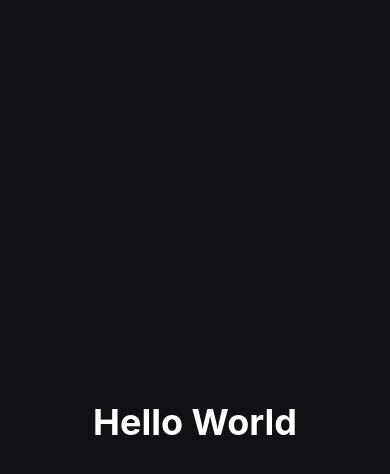
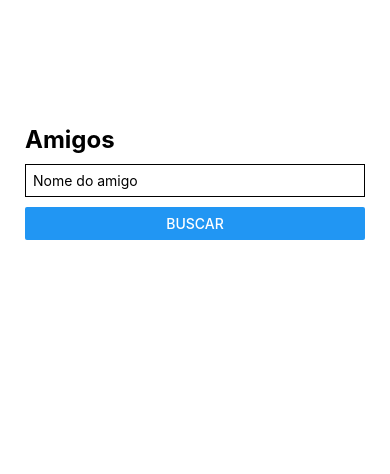
Before and after one commit to wfl-junior/rocketseat-ignite-react-native-performanceapp, a React Native app: screen / in a window 390 px wide. Shown: the top 474 px of the page. Built offline with nearby package versions, Linux system fonts and the light colour scheme.

Commit message:
Aplicação de Exemplo

```diff
--- a/package.json
+++ b/package.json
@@ -7,7 +7,8 @@
     "start": "expo start --dev-client",
     "android": "expo run:android",
     "ios": "expo run:ios",
-    "web": "expo start --web"
+    "web": "expo start --web",
+    "server": "json-server -d 750 -w -H 192.168.1.12 -p 3333 ./src/api/server.js"
   },
   "dependencies": {
     "expo": "~45.0.0",
@@ -22,6 +23,7 @@
     "@babel/core": "^7.12.9",
     "@types/react": "~17.0.21",
     "@types/react-native": "~0.67.6",
+    "json-server": "^0.17.0",
     "typescript": "~4.3.5"
   }
 }
--- a/src/App.tsx
+++ b/src/App.tsx
@@ -1,22 +1,15 @@
-import React from "react";
-import { StyleSheet, Text, View } from "react-native";
-
-const styles = StyleSheet.create({
-  container: {
-    flex: 1,
-    backgroundColor: "#121014",
-    alignItems: "center",
-    justifyContent: "center",
-  },
-  text: {
-    color: "white",
-    fontSize: 36,
-    fontWeight: "700",
-  },
-});
+import React, { Fragment } from "react";
+import { StatusBar } from "react-native";
+import { Home } from "./screens/Home";
 
 export const App: React.FC = () => (
-  <View style={styles.container}>
-    <Text style={styles.text}>Hello World</Text>
-  </View>
+  <Fragment>
+    <StatusBar
+      barStyle="dark-content"
+      backgroundColor="transparent"
+      translucent
+    />
+
+    <Home />
+  </Fragment>
 );
--- /dev/null
+++ b/src/components/FriendItem.tsx
@@ -0,0 +1,10 @@
+import { Text } from "react-native";
+import { Friend } from "../screens/Home";
+
+interface FriendProps extends Friend {}
+
+export const FriendItem: React.FC<FriendProps> = ({ name, likes }) => (
+  <Text>
+    {name} - Likes: {likes}
+  </Text>
+);
--- /dev/null
+++ b/src/components/FriendList.tsx
@@ -0,0 +1,21 @@
+import { ScrollView, StyleSheet } from "react-native";
+import { Friend } from "../screens/Home";
+import { FriendItem } from "./FriendItem";
+
+const styles = StyleSheet.create({
+  list: {
+    marginTop: 20,
+  },
+});
+
+interface FriendListProps {
+  friends: Friend[];
+}
+
+export const FriendList: React.FC<FriendListProps> = ({ friends }) => (
+  <ScrollView showsVerticalScrollIndicator={false} style={styles.list}>
+    {friends.map(friend => (
+      <FriendItem key={friend.id} {...friend} />
+    ))}
+  </ScrollView>
+);
--- /dev/null
+++ b/src/screens/Home.tsx
@@ -0,0 +1,60 @@
+import { useState } from "react";
+import { Button, StyleSheet, Text, TextInput, View } from "react-native";
+import { FriendList } from "../components/FriendList";
+import { fetchWrapper } from "../utils/fetchWrapper";
+
+const styles = StyleSheet.create({
+  container: {
+    flex: 1,
+    marginTop: 100,
+    padding: 25,
+  },
+  title: {
+    fontSize: 24,
+    fontWeight: "700",
+  },
+  input: {
+    borderWidth: 1,
+    padding: 7,
+    marginVertical: 10,
+  },
+});
+
+export interface Friend {
+  id: string;
+  name: string;
+  likes: number;
+}
+
+export const Home: React.FC = () => {
+  const [friends, setFriends] = useState<Friend[]>([]);
+  const [name, setName] = useState("");
+
+  async function handleSearch() {
+    const data = await fetchWrapper<Friend[]>(
+      `http://192.168.1.12:3333/friends?q=${name}`,
+    );
+
+    setFriends(data);
+  }
+
+  return (
+    <View style={styles.container}>
+      <Text style={styles.title}>Amigos</Text>
+
+      <TextInput
+        placeholder="Nome do amigo"
+        value={name}
+        onChangeText={setName}
+        autoCorrect={false}
+        autoCapitalize="words"
+        style={styles.input}
+        onSubmitEditing={handleSearch}
+      />
+
+      <Button title="Buscar" onPress={handleSearch} />
+
+      <FriendList friends={friends} />
+    </View>
+  );
+};
--- /dev/null
+++ b/src/utils/fetchWrapper.ts
@@ -0,0 +1,4 @@
+export async function fetchWrapper<T = any>(url: string) {
+  const response = await fetch(url);
+  return response.json() as Promise<T>;
+}
```
Also changed, not shown: src/api/server.js (added, +21 -0 lines), tsconfig.json (+8 -1 lines), 1 other file (tests, documents, lock files or other folders).
